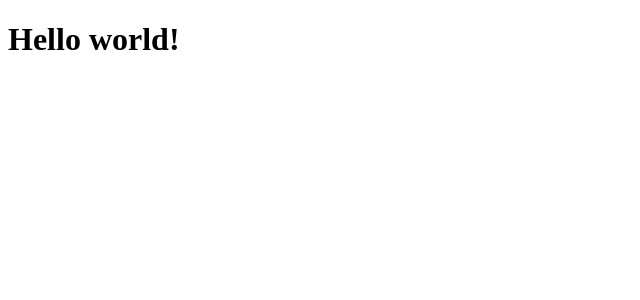
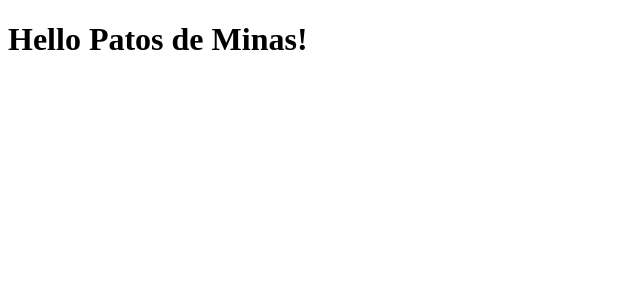
Before and after one commit to OtavioBGoulart/Triplanner, a React (Vite) app: page / in a window 1280 px wide. Shown: the top 300 px of the page, without its empty margins (0-640 px from the left). Built offline with nearby package versions, Linux system fonts and the light colour scheme.

Commit message:
test new windows ssh key

```diff
--- a/src/app.tsx
+++ b/src/app.tsx
@@ -3,7 +3,7 @@
 function App() {
   return (
     <>
-      <h1 className="text-3xl font-bold underline">Hello world!</h1>
+      <h1 className="text-3xl font-bold underline">Hello Patos de Minas!</h1>
 
     </>
   );
```
